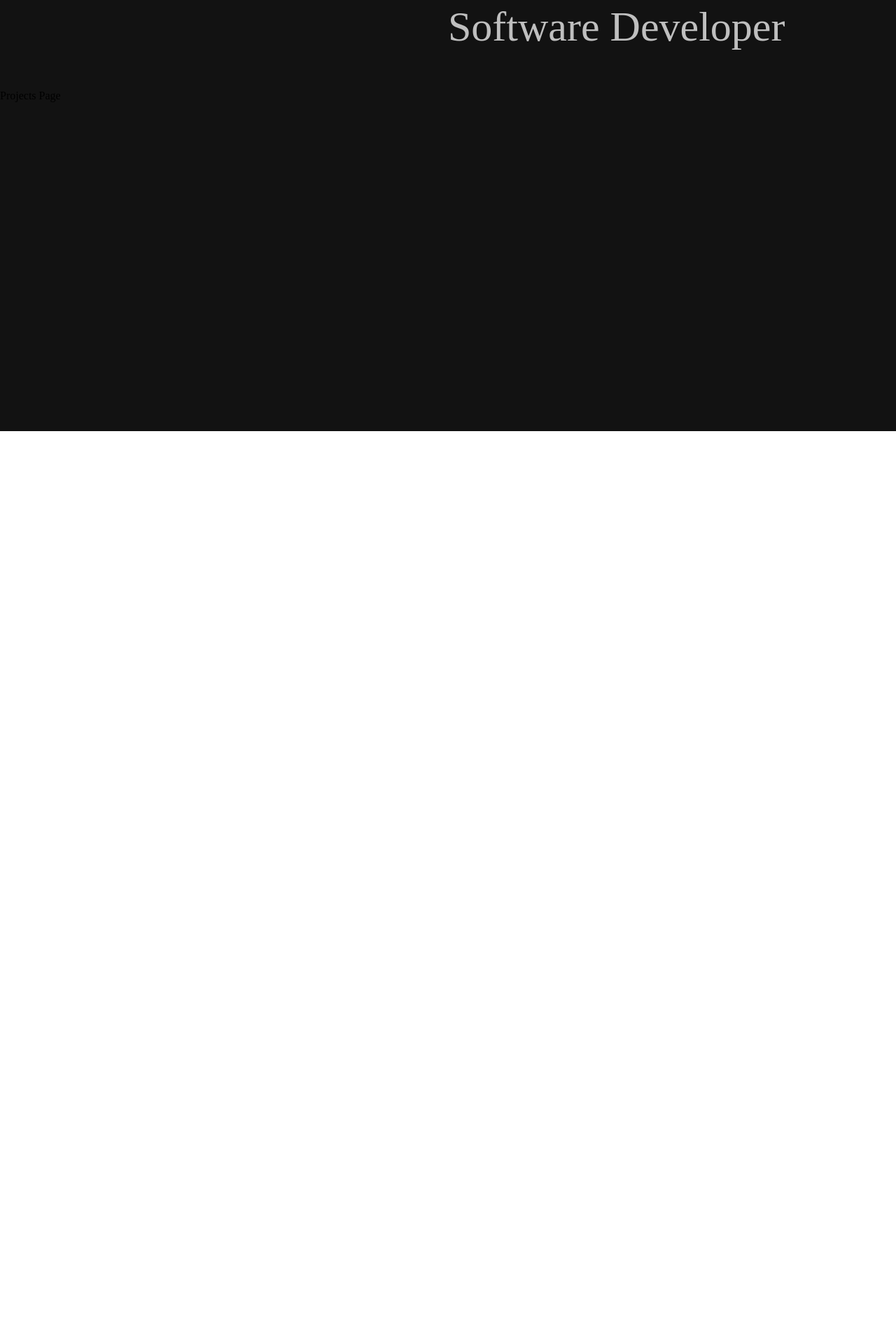
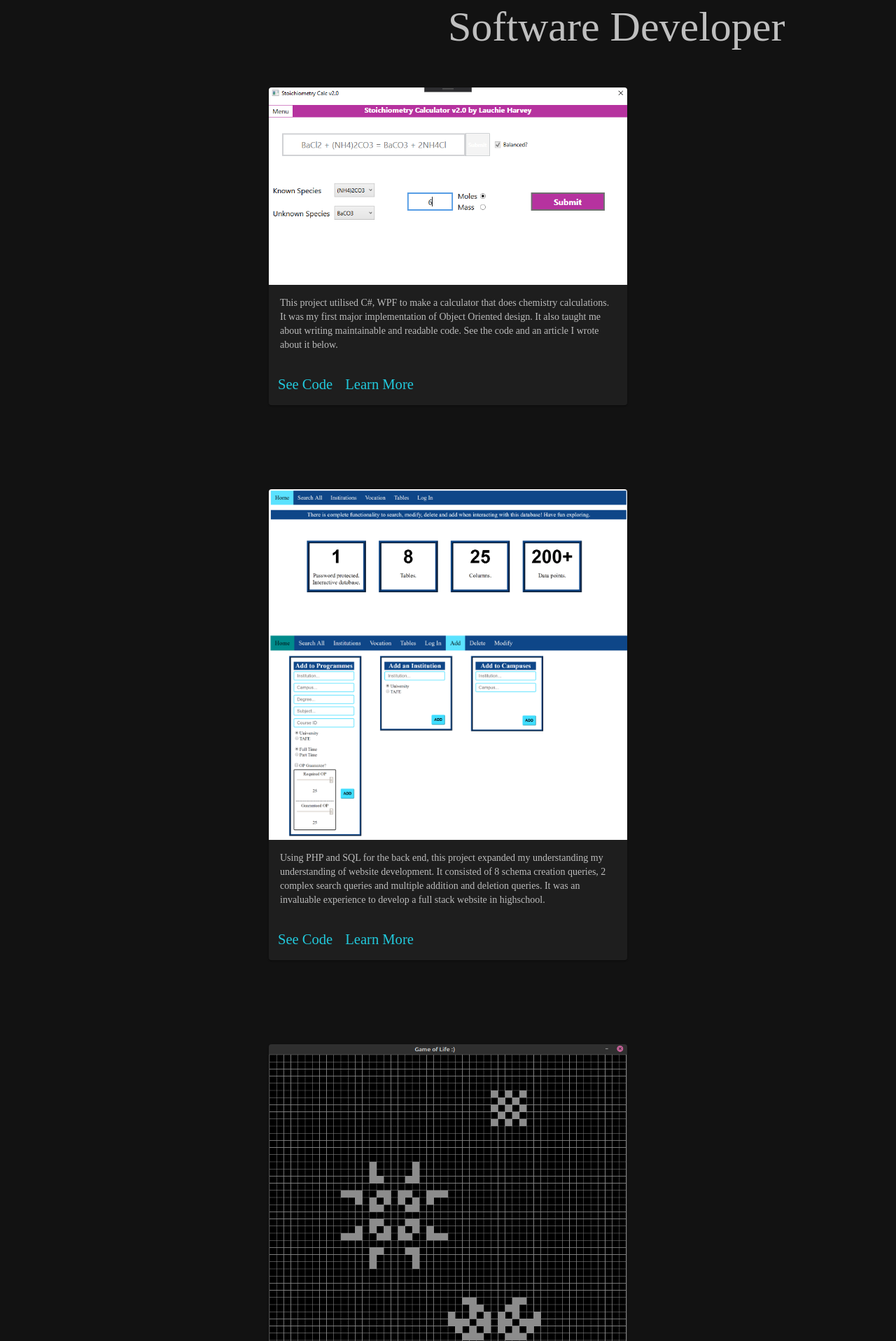
Before and after one commit to LauchieHarvey/LauchieHarvey.github.io, a React (Create React App) app: page /projects in a window 1280 px wide. Shown: the part 184-2100 px from the top of the page at 70% size. Before the commit the page ends 800 px from the top, so only its background shows below. Built offline with nearby package versions, Linux system fonts and the light colour scheme.

Commit message:
Added projects to the projects page.

```diff
--- a/src/Pages/Projects.tsx
+++ b/src/Pages/Projects.tsx
@@ -1,12 +1,84 @@
 import React from 'react';
-import { Typography } from '@mui/material';
+import Card from '@mui/material/Card';
+import CardActions from '@mui/material/CardActions';
+import CardContent from '@mui/material/CardContent';
+import CardMedia from '@mui/material/CardMedia';
+import Button from '@mui/material/Button';
+import Typography from '@mui/material/Typography';
 
 const Projects: React.FC = () => {
-
+    const projectList: Array<ProjectCardProps> = [
+        {
+            name: 'Chemistry Calculator',
+            description: 'This project utilised C#, WPF to make a calculator that does chemistry calculations.\
+                            It was my first major implementation of Object Oriented design. It also taught me\
+                            about writing maintainable and readable code. See the code and an article I wrote\
+                            about it below.',
+            imagePaths: ['/lauchie-calcu-chem.png'],
+            codeLink: 'https://github.com/LauchieHarvey/CalcuChem',
+        },
+        {
+            name: 'Full Stack Website',
+            description: 'Using PHP and SQL for the back end, this project expanded my understanding\
+                            my understanding of website development.\
+                            It consisted of 8 schema creation queries, 2 complex search queries and\
+                            multiple addition and deletion queries.\
+                            It was an invaluable experience to develop a full stack website in highschool.',
+            imagePaths: ['/uniDatabase.png', '/uniDatabase1.png'],
+        },
+        {
+            name: "Conway's Game of Life",
+            description: 'This project taught me more about designing test code to get maximum coverage.\
+                            It also gave me the chance to implement the use of data analysis. It was a lesson\
+                            in writing clean code, because I opted for a functional approach which\
+                            I am still getting used to.',
+            imagePaths: ['/lauchie_game_of_life1.png', '/lauchie_game_of_life2.png'],
+            codeLink: 'https://github.com/LauchieHarvey/game_of_life',
+        }
+    ]
 
     return (
-        <Typography>Projects Page</Typography>
+        <>
+           {projectList.map((projectProps: ProjectCardProps, index: number) => (
+               <ProjectCard key={index} {...projectProps}/>
+           ))}
+        </>
     );
 }
 
+interface ProjectCardProps {
+    name: string;
+    description: string;
+    imagePaths: Array<string>;
+    codeLink?: string;
+    readMoreLink?: string;
+}
+/**
+ * React MUI card that represents a programming project that I have done in the past.
+ */
+const ProjectCard = ({name, description, imagePaths, codeLink, readMoreLink}: ProjectCardProps) => {
+
+   return (
+         <Card sx={{width: '40%', margin: 'auto', marginBottom: '15vh'}}>
+            {imagePaths.map((imagePath: string, index: number) => (
+                <CardMedia
+                    component="img"
+                    alt={`${name} ${index}`}
+                    image={imagePath}
+                />
+            ))}
+            <CardContent>
+                <Typography variant="body2" color="text.secondary">
+                    {description}
+                </Typography>
+            </CardContent>
+            <CardActions>
+                {/* TODO: Implement with actual links.*/}
+                <Button size="small">See Code</Button>
+                <Button size="small">Learn More</Button>
+            </CardActions>
+        </Card>
+    )
+}
+
 export default Projects;
```
